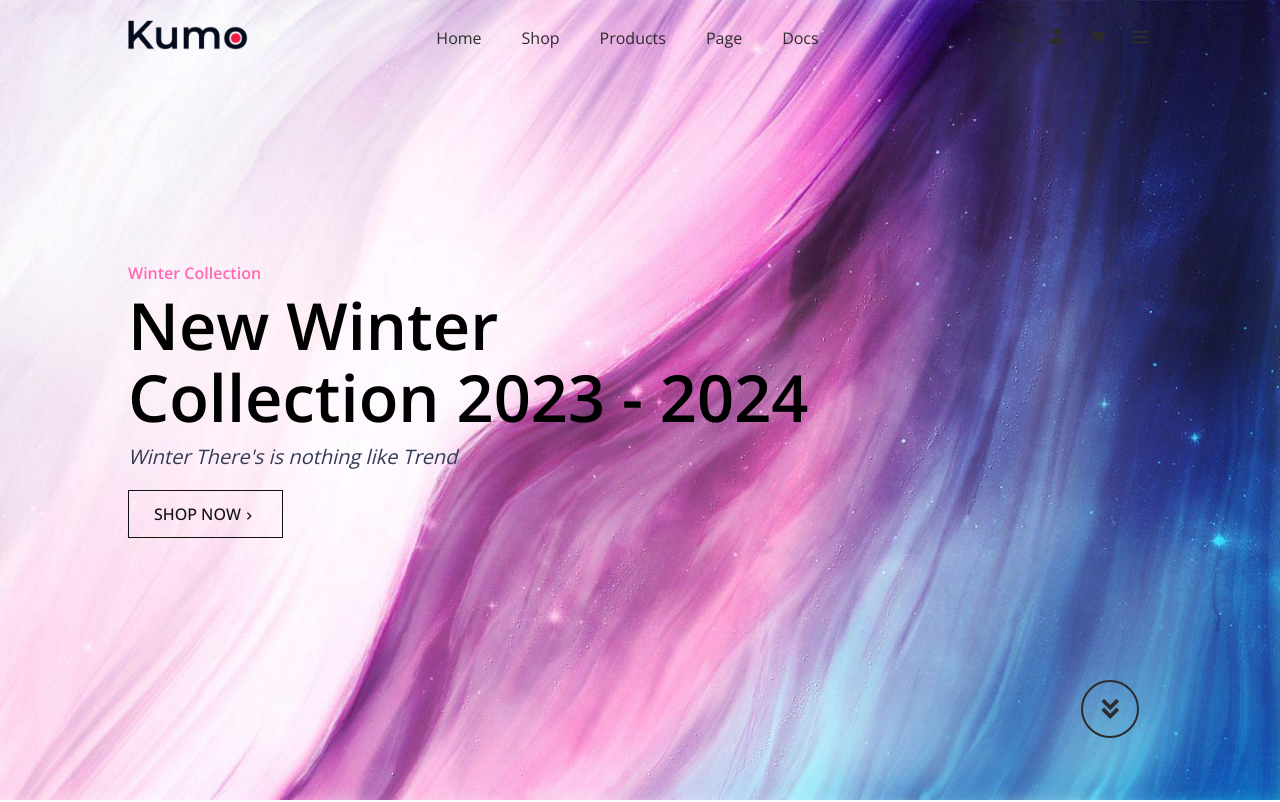
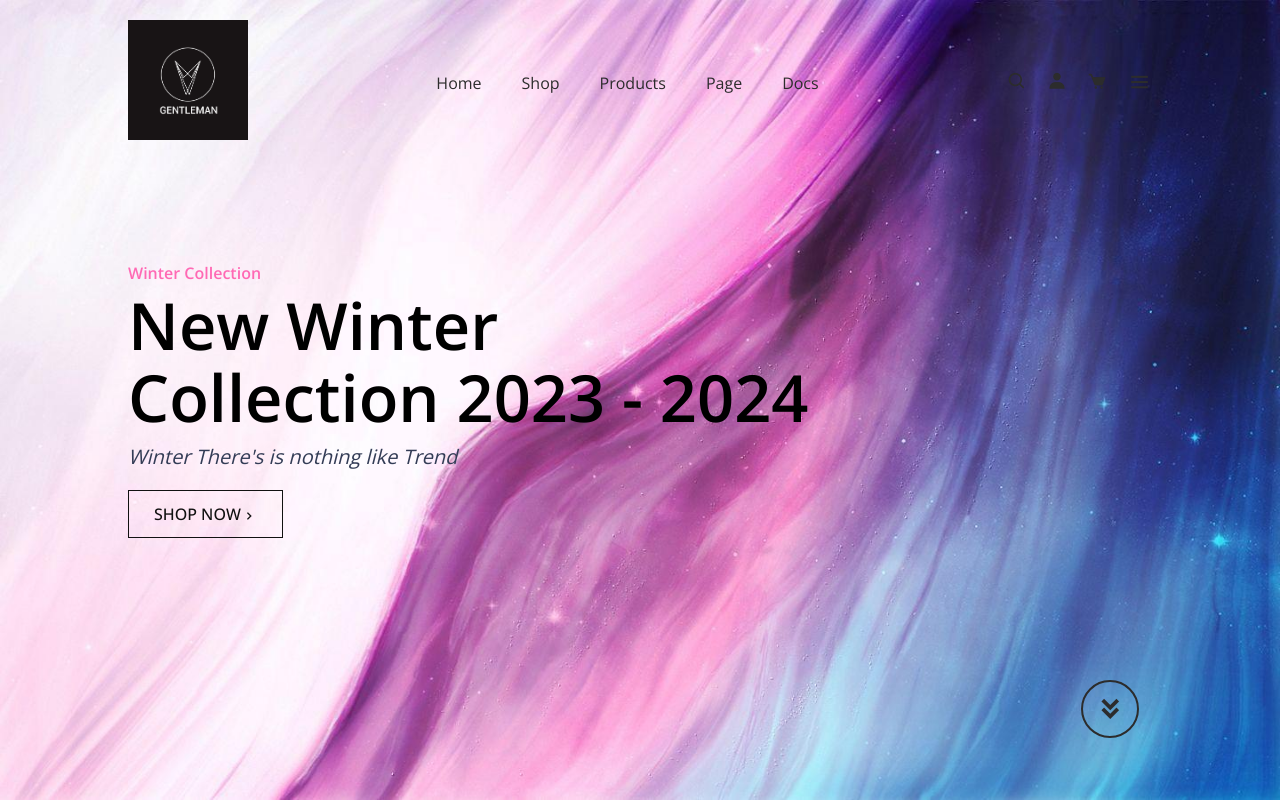
Before and after one commit to hafedh049/suite, a plain HTML site: page index.html in a window 1280 px wide. Shown: the top 802 px of the page. Drawn offline with nearby package versions, Linux system fonts and the light colour scheme.

Commit message:
Added  images/logo.jpg  D images/logo.png  M index.html

```diff
--- a/index.html
+++ b/index.html
@@ -22,7 +22,7 @@
 
     <header id="header">
         <a href="#" class="logo">
-            <img src="./images/logo.png" alt="The Website Logo">
+            <img src="./images/logo.jpg" alt="The Website Logo">
         </a>
         <ul class="navmenu">
             <li><a href="#">Home</a></li>
```
Also changed, not shown: images/logo.jpg (added), images/logo.png (deleted).
